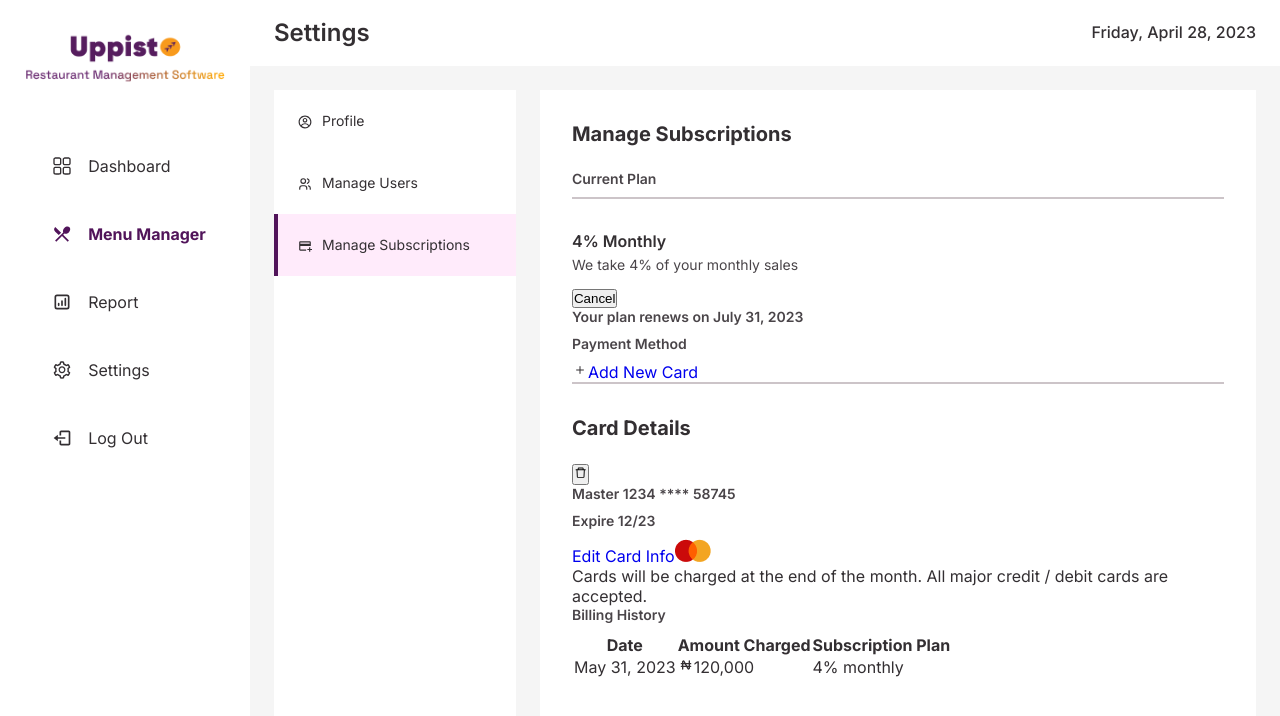
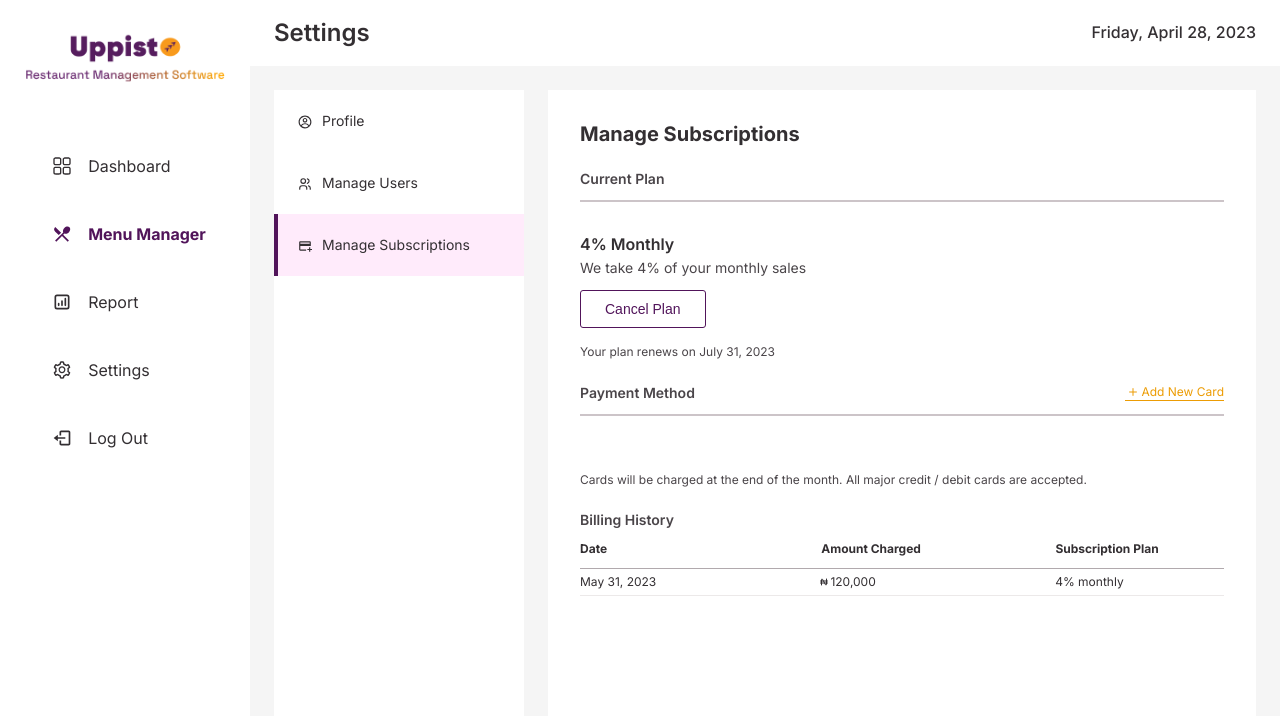
Before and after one commit to King-Mikaelson/vigilant-octo-enigma, a React (Create React App) app: page /settings/managesubscriptions in a window 1280 px wide. Shown: the top 716 px of the page. Built offline with nearby package versions, Linux system fonts and the light colour scheme.

Commit message:
Added Subscription page details and styles

```diff
--- a/src/components/admin/settings/manageSub/subs/index.tsx
+++ b/src/components/admin/settings/manageSub/subs/index.tsx
@@ -4,8 +4,6 @@ import CardDetails from "../cardDetails";
 import { TbCurrencyNaira } from "react-icons/tb";
 
 const ManageSubs = () => {
-  function handleModalClose() {}
-
   return (
     <div className="sub-container">
       <h4>Manage Subscriptions</h4>
@@ -14,33 +12,22 @@ const ManageSubs = () => {
       <div className="sub-body">
         <span>4% Monthly</span>
         <p className="sub-body-p">We take 4% of your monthly sales</p>
-        <button
-          className="subs-cancel-btn"
-          onClick={() => {
-            handleModalClose();
-          }}
-        >
-          Cancel
-        </button>
-        <p>Your plan renews on July 31, 2023</p>
+        <button className="subs-cancel-btn">Cancel Plan</button>
+        <p className="renew-date">Your plan renews on July 31, 2023</p>
         <div className="payment-method">
           <p>Payment Method</p>
-          <div className="addcard-link">
-            <span>
-              <IoIosAdd />
-            </span>
+          <div className="addcard-div">
+            <IoIosAdd className="icon" />
             <Link to="">Add New Card</Link>
           </div>
         </div>
       </div>
       <hr />
-      <div className="Card-details-div">
-        <CardDetails />
-      </div>
-      <span>
+      <div className="card-details-div">{/* <CardDetails /> */}</div>
+      <p className="charge-date">
         Cards will be charged at the end of the month. All major credit / debit
         cards are accepted.
-      </span>
+      </p>
       <div className="billing-history">
         <p>Billing History</p>
         <table className="table">
--- a/src/styles/abstracts/_mixins.scss
+++ b/src/styles/abstracts/_mixins.scss
@@ -32,6 +32,7 @@
   z-index: 99999;
 }
 
+//CANCEL BTN WITHOUT BORDER
 @mixin cancelBtn {
   @include flexCenter;
   border: none;
@@ -47,6 +48,24 @@
 
   &:hover {
     transform: scale(1.1);
+  }
+}
+
+//CANCEL BTN WITH BORDER
+@mixin cancelBtnBorder {
+  border: 1px solid $primary-color;
+  background-color: transparent;
+  font-weight: 500;
+  color: $primary-color;
+  font-size: 14px;
+  padding: 10px 24px;
+  margin-bottom: 1rem;
+  border-radius: 3px;
+  cursor: pointer;
+
+  &:hover {
+    background-color: $primary-color;
+    color: white;
   }
 }
 
--- a/src/styles/components/_settings.scss
+++ b/src/styles/components/_settings.scss
@@ -469,5 +469,123 @@
             color: $black-color2;
             padding: 5px 0 14px 0;
         }
+
+        .subs-cancel-btn {
+            @include cancelBtnBorder;
+        }
+
+        .renew-date {
+            font-size: 0.75rem;
+            font-weight: 400;
+            color: $black-color2;
+            line-height: 1rem;
+            padding-bottom: 1.5rem;
+        }
+
+        .payment-method {
+            display: flex;
+            justify-content: space-between;
+
+            p {
+                font-weight: 600;
+                font-size: 14px;
+                color: $black-color2;
+            }
+
+            .addcard-div {
+                display: flex;
+                align-items: center;
+                border-bottom: 1px solid $secondary-color;
+                margin-bottom: 10px;
+
+                .icon {
+                    margin-bottom: 0;
+                    color: $secondary-color;
+                }
+
+                a {
+                    font-size: 12px;
+                    font-weight: 400;
+                    margin-bottom: 0;
+                    color: $secondary-color;
+                }
+
+                &:hover {
+                    opacity: 0.7;
+                }
+            }
+        }
+    }
+
+    hr {
+        border: 1px solid $placeholder-gray;
+        margin: 0.2rem 0 2rem 0;
+    }
+
+    .card-details-div {}
+
+    .charge-date {
+        font-size: 12px;
+        font-weight: 400;
+        color: $black-color2;
+        padding: 1.5rem 0;
+    }
+
+    .billing-history {
+        p {
+            font-size: 14px;
+            font-weight: 600;
+            color: $black-color2;
+            padding-bottom: 0;
+        }
+
+        .table {
+            width: 100%;
+            border-collapse: collapse;
+
+            th {
+                padding: 13px 0 12px 0;
+                font-size: 12px;
+                text-align: left;
+                color: $black-color;
+                border-bottom: 1px solid $lighter-gray;
+
+                &:nth-child(2) {
+                    text-align: center;
+                }
+
+                &:nth-child(3) {
+                    text-align: center;
+                }
+            }
+
+            tbody {
+                tr {
+                    border-bottom: 1px solid #ece9e9;
+
+                    td {
+                        padding: 0.3rem 0;
+                        text-align: left;
+                        font-size: 12px;
+                        font-weight: 400;
+                        line-height: 16px;
+
+                        &:nth-child(2) {
+                            padding-right: 3rem;
+                            display: flex;
+                            align-items: center;
+                            justify-content: center;
+                        }
+
+                        &:nth-child(3) {
+                            text-align: center;
+                            padding-right: 2.2rem;
+                        }
+
+                    }
+
+                }
+            }
+        }
     }
 }
```
